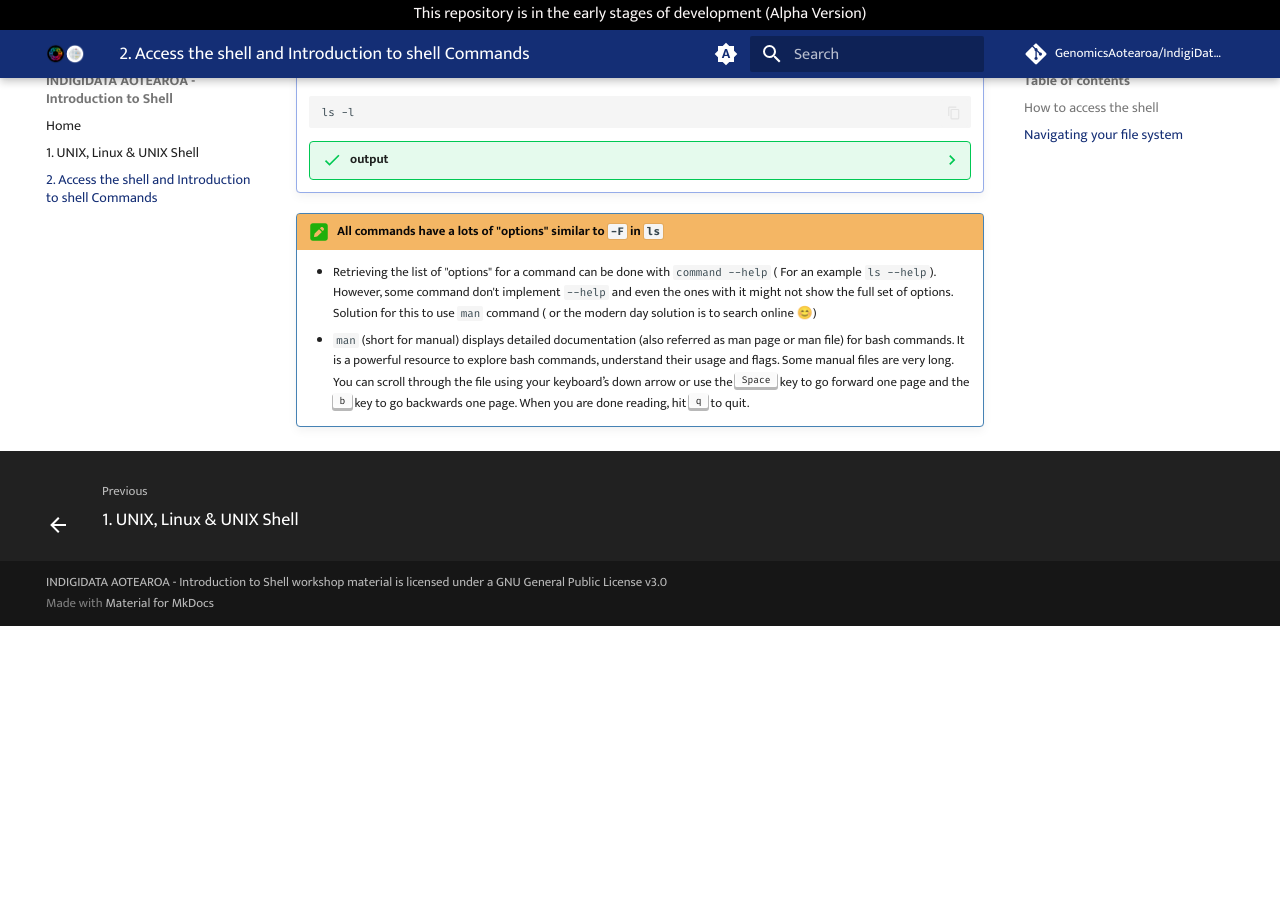
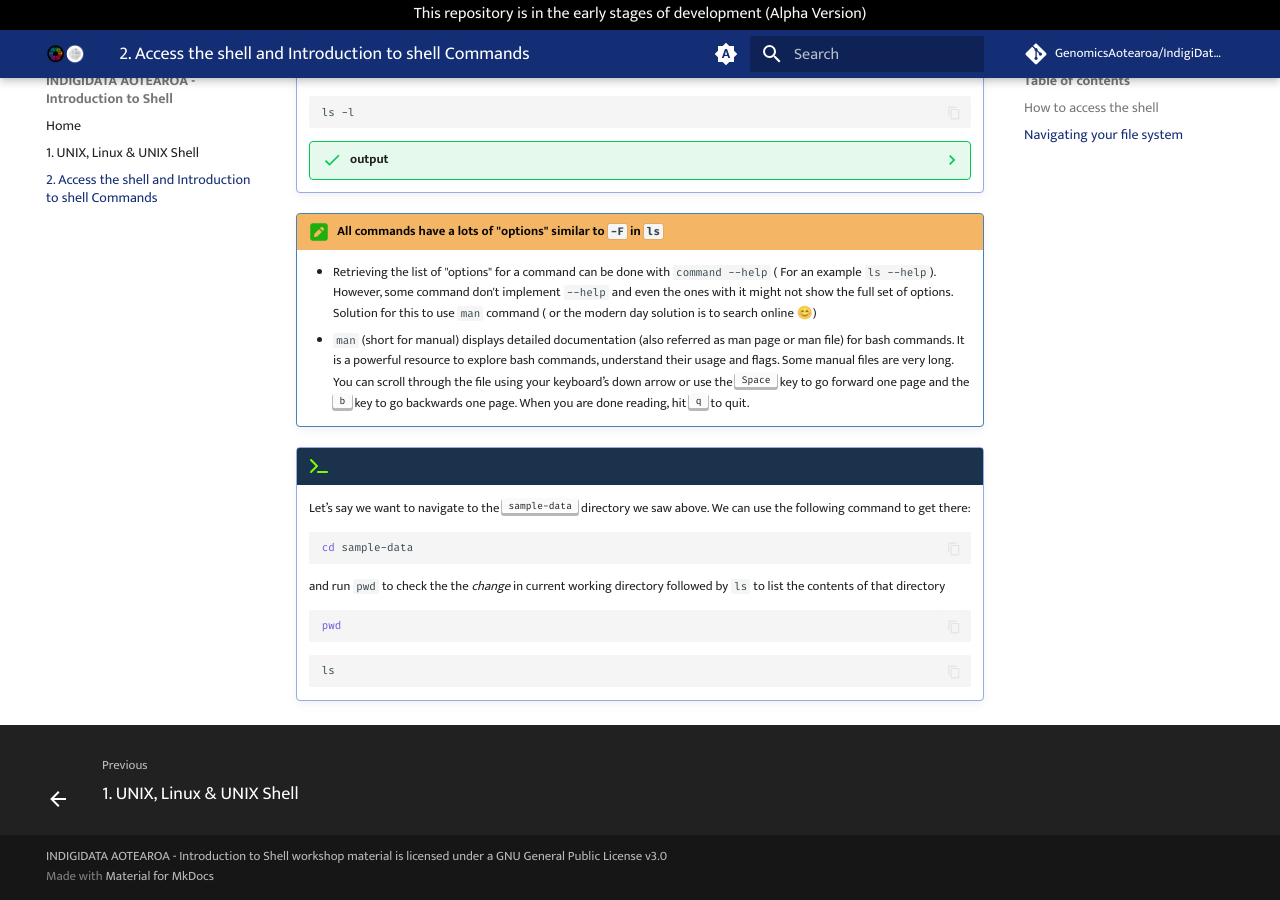
Before and after one commit to GenomicsAotearoa/IndigiDataAotearoa-IntroToShell, an MkDocs documentation site: the page built from docs/2-intro2shellcommands.md, in a window 1280 px wide and 900 px high, scrolled down 1155 px. Built offline with MkDocs 1.6.1 and Material for MkDocs 9.7.7, drawn with Linux system fonts in a browser that asks for light colours; comment, search, counter and statistics services are not loaded; before the commit the page ends 1781 px from its top, so only the background shows below that.

Commit message:
change directory

````diff
--- a/docs/2-intro2shellcommands.md
+++ b/docs/2-intro2shellcommands.md
@@ -52,3 +52,18 @@ Several commands are frequently used to create, inspect, rename, and delete file
 !!! square-pen "All commands have a lots of "options" similar to `-F` in `ls`"
     - Retrieving the list of  "options" for a command can be done with `command --help`  ( For an example `ls --help`).  However, some command don't implement `--help` and even the ones with it might not show the full set of options. Solution for this to use `man` command ( or the modern day solution is to search online 😊)
     - `man` (short for manual) displays detailed documentation (also referred as man page or man file) for bash commands. It is a powerful resource to explore bash commands, understand their usage and flags. Some manual files are very long. You can scroll through the file using your keyboard’s down arrow or use the <KBD>Space</KBD> key to go forward one page and the <KBD>b</KBD> key to go backwards one page. When you are done reading, hit <KBD>q</KBD> to quit.
+
+!!! terminal
+    Let’s say we want to navigate to the <KBD>sample-data</KBD> directory we saw above. We can use the following command to get there:
+
+    ```bash
+    cd sample-data
+    ```
+    and run `pwd` to check the the *change* in current working directory followed by `ls` to list the contents of that directory
+
+    ```bash
+    pwd
+    ```
+    ```bash
+    ls
+    ```
````
